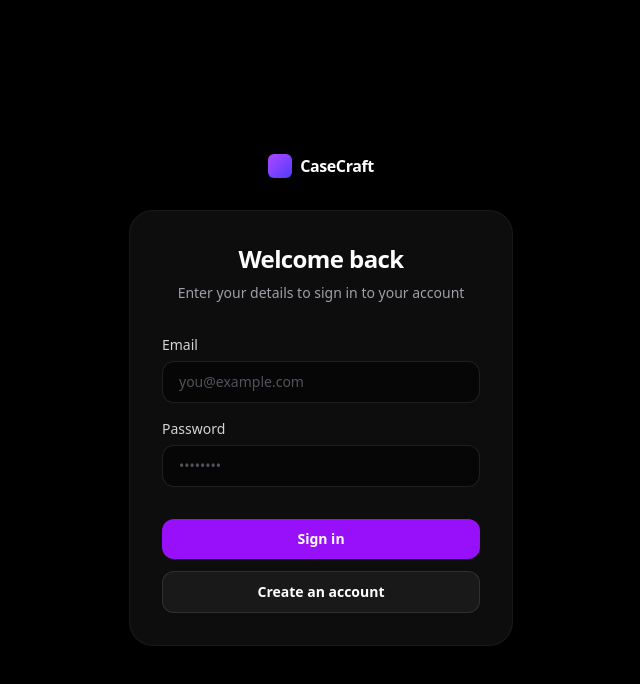
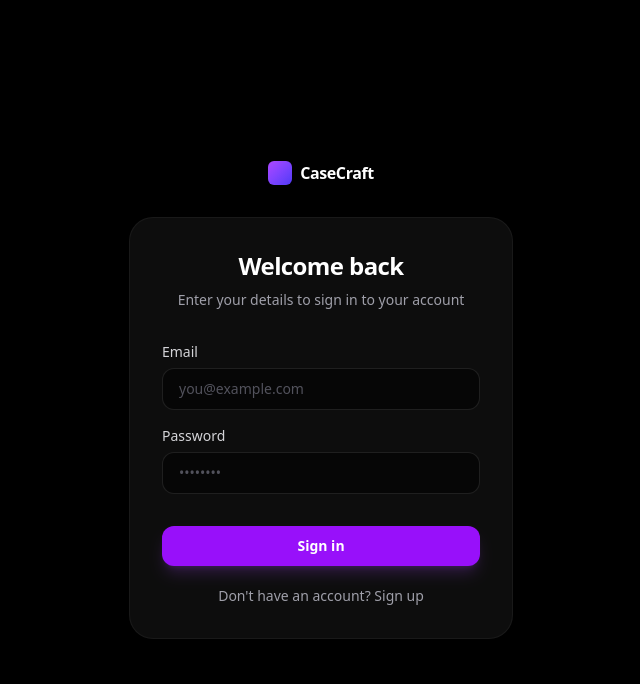
Before and after one commit to devifeoma/CaseCraft, a Next.js app: page /login in a window 1280 px wide. Shown: the top 684 px of the page, without its empty margins (319-959 px from the left). Built offline with nearby package versions, Linux system fonts and the light colour scheme.

Commit message:
feat: implement interactive signin and signup toggle UI

```diff
--- /dev/null
+++ b/src/app/login/login-form.tsx
@@ -0,0 +1,73 @@
+'use client'
+
+import { useState } from 'react'
+import { login, signup } from './actions'
+
+export function LoginForm({ error }: { error?: string }) {
+    const [isSignUp, setIsSignUp] = useState(false)
+
+    return (
+        <div className="w-full max-w-sm rounded-[24px] border border-white/5 bg-white/5 p-8 shadow-2xl backdrop-blur-xl">
+            <div className="mb-8 flex flex-col items-center text-center">
+                <h1 className="text-2xl font-semibold tracking-tight text-white">
+                    {isSignUp ? 'Create an account' : 'Welcome back'}
+                </h1>
+                <p className="mt-2 text-sm text-zinc-400">
+                    {isSignUp ? 'Enter your details to get started' : 'Enter your details to sign in to your account'}
+                </p>
+            </div>
+
+            <form className="flex w-full flex-col justify-center gap-4 text-white">
+                <div className="flex flex-col gap-1.5">
+                    <label className="text-sm font-medium text-zinc-300" htmlFor="email">
+                        Email
+                    </label>
+                    <input
+                        className="rounded-xl border border-white/10 bg-black/50 px-4 py-2.5 text-sm outline-none transition-all placeholder:text-zinc-600 focus:border-purple-500/50 focus:bg-black"
+                        name="email"
+                        type="email"
+                        placeholder="you@example.com"
+                        required
+                    />
+                </div>
+
+                <div className="flex flex-col gap-1.5">
+                    <label className="text-sm font-medium text-zinc-300" htmlFor="password">
+                        Password
+                    </label>
+                    <input
+                        className="rounded-xl border border-white/10 bg-black/50 px-4 py-2.5 text-sm outline-none transition-all placeholder:text-zinc-600 focus:border-purple-500/50 focus:bg-black"
+                        type="password"
+                        name="password"
+                        placeholder="••••••••"
+                        required
+                        minLength={6}
+                    />
+                </div>
+
+                <div className="mt-4 flex flex-col gap-3">
+                    <button
+                        formAction={isSignUp ? signup : login}
+                        className="flex w-full items-center justify-center rounded-xl bg-purple-600 px-4 py-2.5 text-sm font-semibold text-white transition-colors hover:bg-purple-500 shadow-lg shadow-purple-500/20"
+                    >
+                        {isSignUp ? 'Create account' : 'Sign in'}
+                    </button>
+
+                    <button
+                        type="button"
+                        onClick={() => setIsSignUp(!isSignUp)}
+                        className="text-sm text-zinc-400 hover:text-white transition-colors mt-2"
+                    >
+                        {isSignUp ? 'Already have an account? Sign in' : "Don't have an account? Sign up"}
+                    </button>
+                </div>
+
+                {error && (
+                    <p className="mt-4 rounded-xl border border-red-500/20 bg-red-500/10 p-3 text-center text-sm text-red-500">
+                        {error}
+                    </p>
+                )}
+            </form>
+        </div>
+    )
+}
--- a/src/app/login/page.tsx
+++ b/src/app/login/page.tsx
@@ -1,5 +1,6 @@
 import Link from 'next/link'
-import { login, signup } from './actions'
+import { Sparkles } from 'lucide-react'
+import { LoginForm } from './login-form'
 
 export default async function LoginPage({
     searchParams,
@@ -16,61 +17,7 @@ export default async function LoginPage({
                 </Link>
             </div>
 
-            <div className="w-full max-w-sm rounded-[24px] border border-white/5 bg-white/5 p-8 shadow-2xl backdrop-blur-xl">
-                <div className="mb-8 flex flex-col items-center text-center">
-                    <h1 className="text-2xl font-semibold tracking-tight text-white">Welcome back</h1>
-                    <p className="mt-2 text-sm text-zinc-400">Enter your details to sign in to your account</p>
-                </div>
-
-                <form className="flex w-full flex-col justify-center gap-4 text-white">
-                    <div className="flex flex-col gap-1.5">
-                        <label className="text-sm font-medium text-zinc-300" htmlFor="email">
-                            Email
-                        </label>
-                        <input
-                            className="rounded-xl border border-white/10 bg-black/50 px-4 py-2.5 text-sm outline-none transition-all placeholder:text-zinc-600 focus:border-purple-500/50 focus:bg-black"
-                            name="email"
-                            type="email"
-                            placeholder="you@example.com"
-                            required
-                        />
-                    </div>
-
-                    <div className="flex flex-col gap-1.5">
-                        <label className="text-sm font-medium text-zinc-300" htmlFor="password">
-                            Password
-                        </label>
-                        <input
-                            className="rounded-xl border border-white/10 bg-black/50 px-4 py-2.5 text-sm outline-none transition-all placeholder:text-zinc-600 focus:border-purple-500/50 focus:bg-black"
-                            type="password"
-                            name="password"
-                            placeholder="••••••••"
-                            required
-                        />
-                    </div>
-
-                    <div className="mt-4 flex flex-col gap-3">
-                        <button
-                            formAction={login}
-                            className="flex w-full items-center justify-center rounded-xl bg-purple-600 px-4 py-2.5 text-sm font-semibold text-white transition-colors hover:bg-purple-500"
-                        >
-                            Sign in
-                        </button>
-                        <button
-                            formAction={signup}
-                            className="flex w-full items-center justify-center rounded-xl border border-white/10 bg-white/5 px-4 py-2.5 text-sm font-semibold text-white transition-colors hover:bg-white/10"
-                        >
-                            Create an account
-                        </button>
-                    </div>
-
-                    {resolvedSearchParams?.error && (
-                        <p className="mt-4 rounded-xl border border-red-500/20 bg-red-500/10 p-3 text-center text-sm text-red-500">
-                            {resolvedSearchParams.error}
-                        </p>
-                    )}
-                </form>
-            </div>
+            <LoginForm error={resolvedSearchParams?.error} />
         </div>
     )
 }
```
